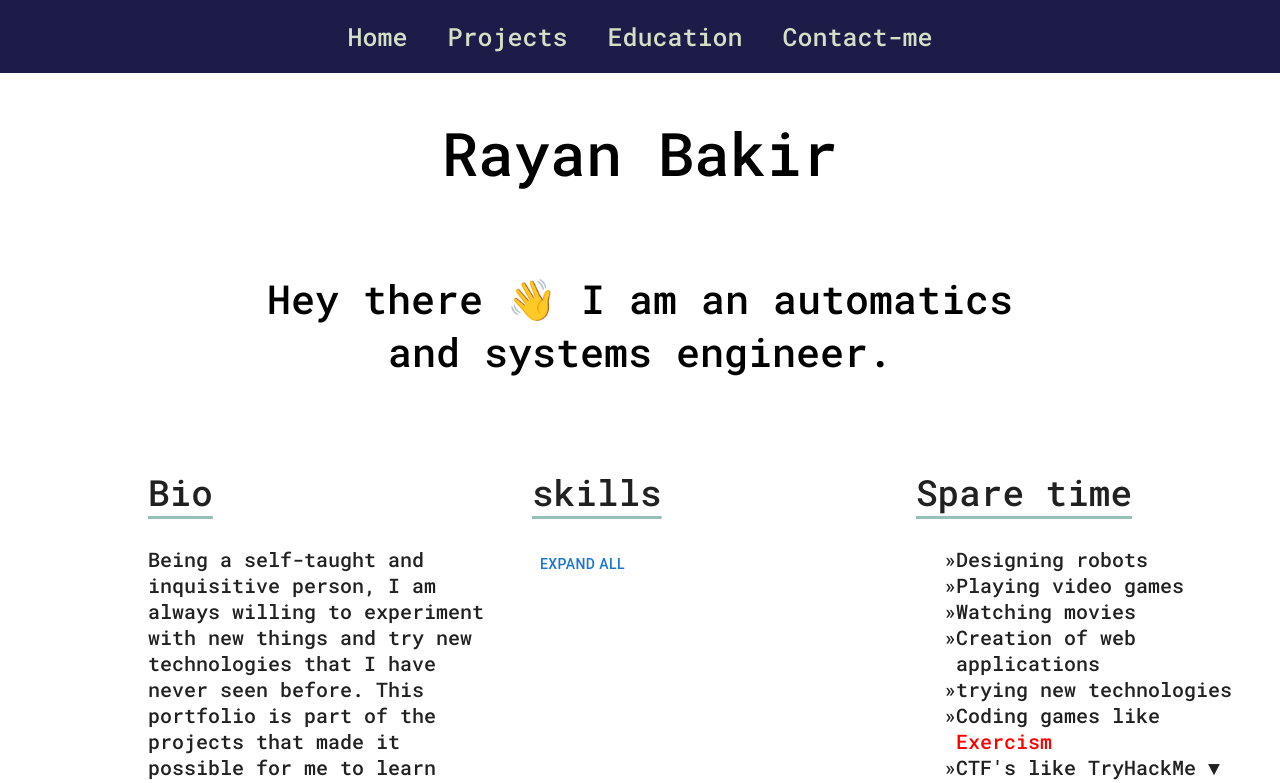
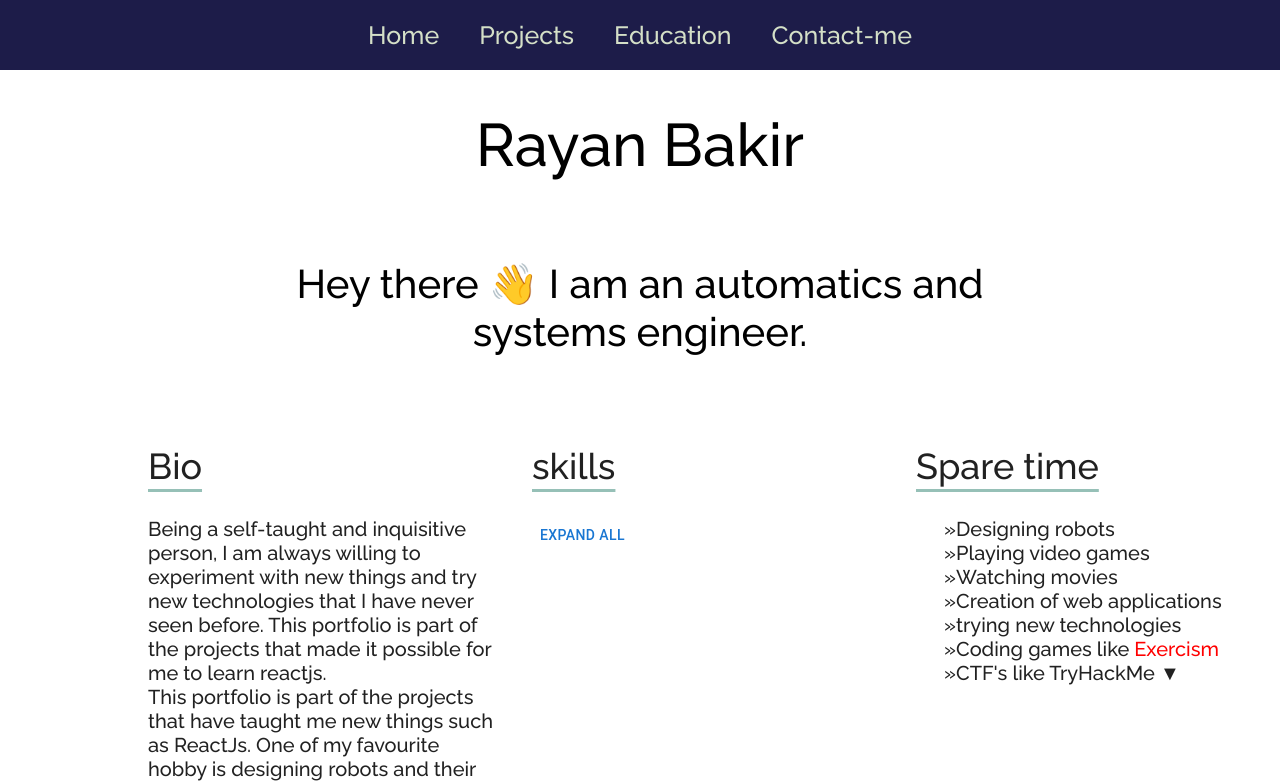
Before and after one commit to bakirrayan/portfolio, a React (Vite) app: page / in a window 1280 px wide. Shown: the top 783 px of the page. Built offline with nearby package versions, Linux system fonts and the light colour scheme.

Commit message:
fonct changes

```diff
--- a/src/styles/App.css
+++ b/src/styles/App.css
@@ -1,7 +1,7 @@
-@import url('https://fonts.googleapis.com/css2?family=Roboto+Mono:wght@500&display=swap');
+@import url('https://fonts.googleapis.com/css2?family=Raleway:wght@500&display=swap');
 
 body {
-  font-family: 'Roboto Mono', monospace;
+  font-family: 'Raleway', sans-serif;
   font-size: 16px;
   font-weight: 400;
   margin: 0px;
```
